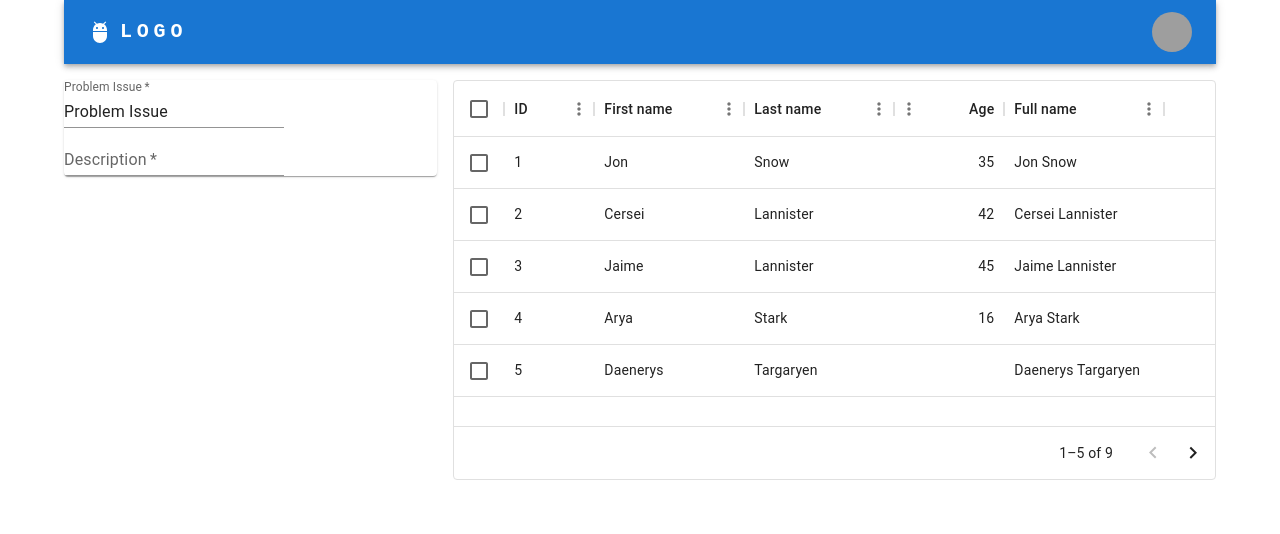
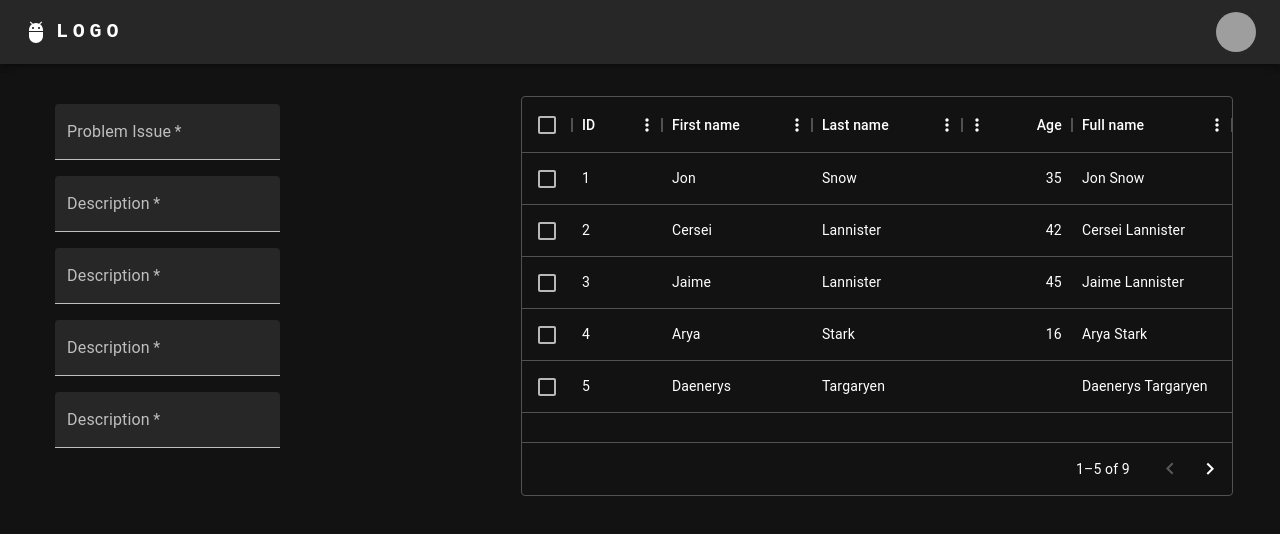
Before and after one commit to anggawisman/react-learn, a React (Create React App) app: page /dashboard in a window 1280 px wide. Shown: the top 534 px of the page. Built offline with nearby package versions, Linux system fonts and the light colour scheme; grey boxes are pictures that could not be loaded.

Commit message:
kerangka

```diff
--- a/src/App.js
+++ b/src/App.js
@@ -1,3 +1,5 @@
+import { ThemeProvider } from "@emotion/react";
+import { CssBaseline, createTheme } from "@mui/material";
 import {
   BrowserRouter,
   Routes,
@@ -6,8 +8,16 @@ import {
 import Dashboard from "./pages/dashboard";
 import Login from "./pages/login";
 
+const darkTheme = createTheme({
+  palette: {
+    mode: "dark",
+  },
+});
+
 export default function App() {
   return (
+    <ThemeProvider theme={darkTheme}>
+      <CssBaseline />
       <BrowserRouter>
         <Routes>
           <Route path="/" element={<Login />} />
@@ -15,5 +25,7 @@ export default function App() {
           <Route path="users/*" element={<Dashboard />} />
         </Routes>
       </BrowserRouter>
+
+    </ThemeProvider>
   );
 }
--- a/src/pages/dashboard.jsx
+++ b/src/pages/dashboard.jsx
@@ -1,53 +1,90 @@
-import * as React from 'react';
-import { styled } from '@mui/material/styles';
-import Box from '@mui/material/Box';
-import Paper from '@mui/material/Paper';
-import Grid from '@mui/material/Grid';
-import ResponsiveAppBar from '../components/appbar';
-import Table from '../components/table';
-import { Container } from '@mui/system';
-import { Card, TextField } from '@mui/material';
+import * as React from "react";
+import { styled } from "@mui/material/styles";
+import Box from "@mui/material/Box";
+import Paper from "@mui/material/Paper";
+import Grid from "@mui/material/Grid";
+import ResponsiveAppBar from "../components/appbar";
+import Table from "../components/table";
+import { Container } from "@mui/system";
+import {
+  Card,
+  CardContent,
+  createTheme,
+  CssBaseline,
+  FormControl,
+  TextField,
+} from "@mui/material";
+import { ThemeProvider } from "@emotion/react";
 
-const Item = styled(Paper)(({ theme }) => ({
-  backgroundColor: theme.palette.mode === 'dark' ? '#1A2027' : '#fff',
-  ...theme.typography.body2,
-  padding: theme.spacing(1),
-  textAlign: 'center',
-  color: theme.palette.text.secondary,
-}));
+const darkTheme = createTheme({
+  palette: {
+    mode: "dark",
+  },
+});
 
 export default function Dashboard() {
   return (
-    <Container>
-    <Box sx={{ flexGrow: 1 }}>
-      <Grid container spacing={2}>
-        <Grid item xs={6} md={12}>
-          <ResponsiveAppBar/>
-        </Grid>
-        <Grid item xs={6} md={4}>
-            <Card>
-                <TextField
+    <ThemeProvider theme={darkTheme}>
+      <CssBaseline />
+      {/* <Container> */}
+      <ResponsiveAppBar />
+      <Grid item xs={12} sx={{ pt: 4 }}>
+        <Grid container justifyContent="space-evenly">
+          <Grid item xs={4}>
+            <Box
+              component="form"
+              sx={{
+                "& > :not(style)": {
+                  m: 1,
+                  width: "25ch",
+                  justifyContent: "space-around",
+                },
+              }}
+              noValidate
+              autoComplete="off"
+            >
+              <TextField
                 required
                 id="standard-required"
                 label="Problem Issue"
-                defaultValue="Problem Issue"
-                variant="standard"
-                />
-                <TextField
+                variant="filled"
+              />
+              <TextField
                 required
-                id="standard-required"
+                multiline
+                id="filled-required"
                 label="Description"
-                //   defaultValue="Issue Description"
-                variant="standard"
-                />
-
-            </Card>
-        </Grid>
-        <Grid item xs={6} md={8}>
-          <Table/>
+                variant="filled"
+              />
+              <TextField
+                required
+                multiline
+                id="filled-required"
+                label="Description"
+                variant="filled"
+              />
+              <TextField
+                required
+                multiline
+                id="filled-required"
+                label="Description"
+                variant="filled"
+              />
+              <TextField
+                required
+                multiline
+                id="filled-required"
+                label="Description"
+                variant="filled"
+              />
+            </Box>
+          </Grid>
+          <Grid item>
+            <Table />
+          </Grid>
         </Grid>
       </Grid>
-    </Box>
-    </Container>
+      {/* </Container> */}
+    </ThemeProvider>
   );
 }
--- a/src/pages/login.jsx
+++ b/src/pages/login.jsx
@@ -1,43 +1,43 @@
-import * as React from 'react';
-import Avatar from '@mui/material/Avatar';
-import Button from '@mui/material/Button';
-import CssBaseline from '@mui/material/CssBaseline';
-import TextField from '@mui/material/TextField';
-import Link from '@mui/material/Link';
-import Box from '@mui/material/Box';
-import LockOutlinedIcon from '@mui/icons-material/LockOutlined';
-import Typography from '@mui/material/Typography';
-import Container from '@mui/material/Container';
-import { createTheme, ThemeProvider } from '@mui/material/styles';
-import Copyright from '../components/copyright';
-import { useNavigate } from 'react-router-dom';
+import * as React from "react";
+import Avatar from "@mui/material/Avatar";
+import Button from "@mui/material/Button";
+import CssBaseline from "@mui/material/CssBaseline";
+import TextField from "@mui/material/TextField";
+import Link from "@mui/material/Link";
+import Box from "@mui/material/Box";
+import LockOutlinedIcon from "@mui/icons-material/LockOutlined";
+import Typography from "@mui/material/Typography";
+import Container from "@mui/material/Container";
+import { createTheme, ThemeProvider } from "@mui/material/styles";
+import Copyright from "../components/copyright";
+import { useNavigate } from "react-router-dom";
 
-const theme = createTheme();
+// const theme = createTheme();
 
 export default function Login() {
-    const navigate = useNavigate()
+  const navigate = useNavigate();
   const handleSubmit = (event) => {
     event.preventDefault();
     const data = new FormData(event.currentTarget);
     console.log({
-            email: data.get('email'),
-            password: data.get('password'),
+      email: data.get("email"),
+      password: data.get("password"),
     });
   };
 
   return (
-    <ThemeProvider theme={theme}>
+    // <ThemeProvider theme={theme}>
     <Container component="main" maxWidth="xs">
       <CssBaseline />
       <Box
         sx={{
           marginTop: 8,
-            display: 'flex',
-            flexDirection: 'column',
-            alignItems: 'center',
+          display: "flex",
+          flexDirection: "column",
+          alignItems: "center",
         }}
       >
-          <Avatar sx={{ m: 1, bgcolor: 'secondary.main' }}>
+        <Avatar sx={{ m: 1, bgcolor: "secondary.main" }}>
           <LockOutlinedIcon />
         </Avatar>
         <Typography component="h1" variant="h5">
@@ -76,7 +76,7 @@ export default function Login() {
             fullWidth
             variant="contained"
             sx={{ mt: 3, mb: 2 }}
-              onClick={()=> navigate('/dashboard')}
+            onClick={() => navigate("/dashboard")}
           >
             Login
           </Button>
@@ -84,6 +84,6 @@ export default function Login() {
       </Box>
       <Copyright sx={{ mt: 8, mb: 4 }} />
     </Container>
-    </ThemeProvider>
+    // </ThemeProvider>
   );
 }
```
Lines whose indentation alone changed are shown as unchanged.
